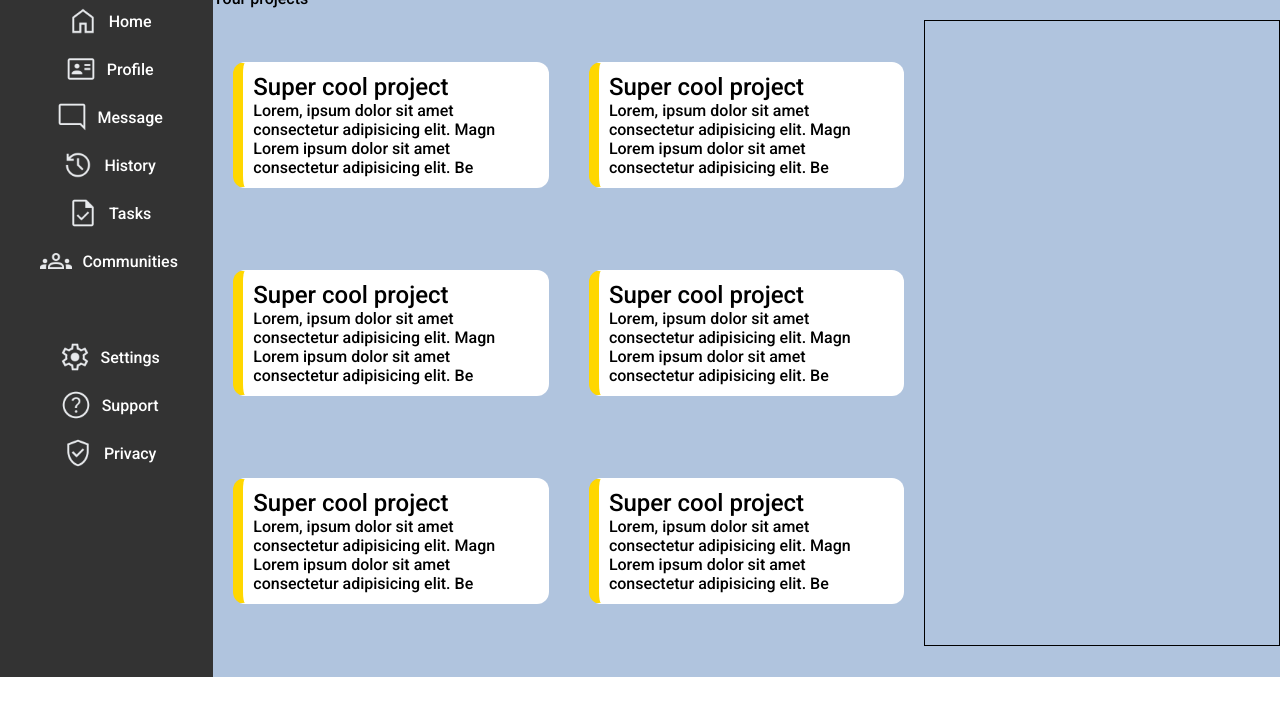
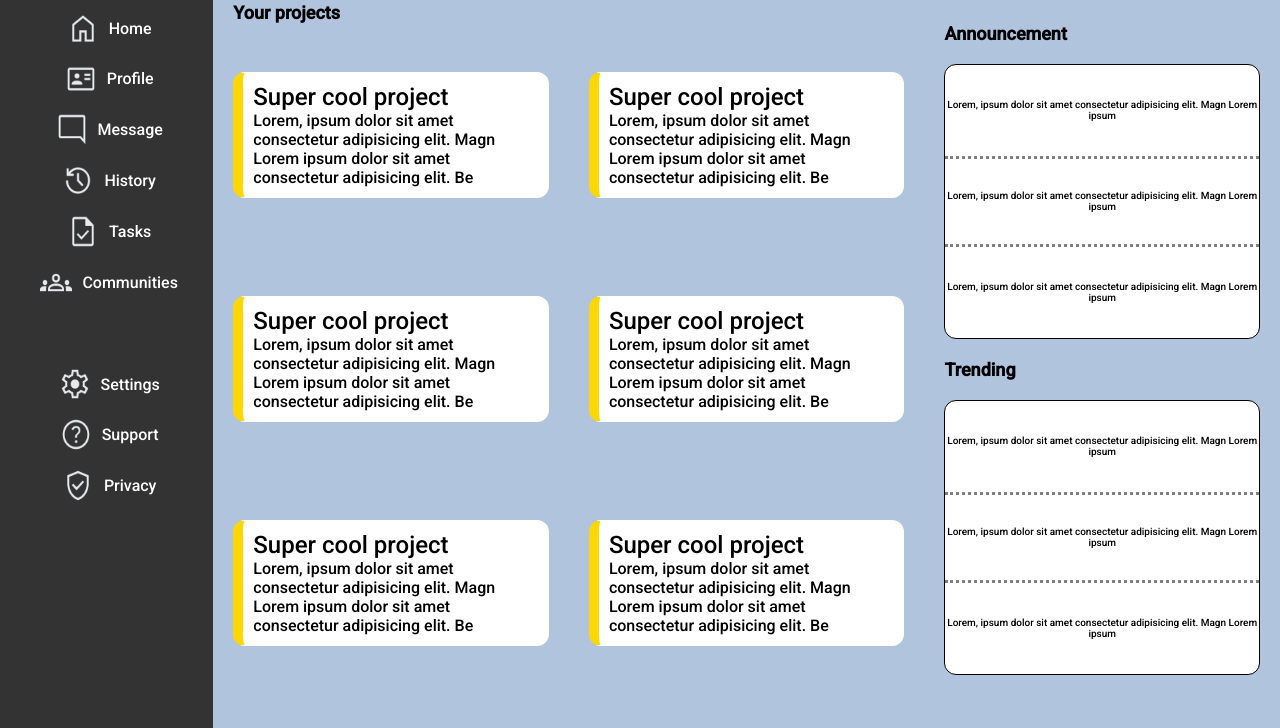
Before and after one commit to Kush-Singh-26/dashboard, a plain HTML site: page index.html in a window 1280 px wide. Shown: the part 131-859 px from the top of the page. Before the commit the page ends 808 px from the top, so only its background shows below. Drawn offline with Linux system fonts and the light colour scheme.

Commit message:
completed the project dashboard

```diff
--- a/index.html
+++ b/index.html
@@ -163,11 +163,33 @@
         </div>
         <div class="main-side">
             <div class="announcement">
-
+                <div class="main-title">Announcement</div>
+                <div class="grid-announcement">
+                    <div class="announcement-content">
+                        Lorem, ipsum dolor sit amet consectetur adipisicing elit. Magn Lorem ipsum
+                    </div>
+                    <div class="announcement-content" id="announcement-2">
+                        Lorem, ipsum dolor sit amet consectetur adipisicing elit. Magn Lorem ipsum
+                    </div>
+                    <div class="announcement-content">
+                        Lorem, ipsum dolor sit amet consectetur adipisicing elit. Magn Lorem ipsum
+                    </div>
+                </div>
             </div>
 
             <div class="trending">
-
+                <div class="main-title">Trending</div>
+                <div class="grid-trending">
+                    <div class="trending-content">
+                        Lorem, ipsum dolor sit amet consectetur adipisicing elit. Magn Lorem ipsum
+                    </div>
+                    <div class="trending-content" id="trending-2">
+                        Lorem, ipsum dolor sit amet consectetur adipisicing elit. Magn Lorem ipsum
+                    </div>
+                    <div class="trending-content">
+                        Lorem, ipsum dolor sit amet consectetur adipisicing elit. Magn Lorem ipsum
+                    </div>
+                </div>
             </div>
         </div>
     </main>
--- a/style.css
+++ b/style.css
@@ -162,6 +162,7 @@ main {
 
 .main-top{
     grid-column: 1 / 3;
+    align-self: flex-end;
 }
 
 .box-container{
@@ -190,6 +191,37 @@ main {
 .main-side{
     display: grid;
     grid-template-rows: 1fr 1fr;
-    border: solid 1px black;
 
 }
+
+.main-title{
+    font-weight: bold;
+    font-size: large;
+    margin-left: 20px;
+}
+.announcement, .trending{
+    display: grid;
+    grid-template-rows: 1fr 15fr;
+}
+
+.grid-announcement, .grid-trending{
+    display: grid;
+    grid-template-rows: repeat(3, 1fr);
+    border:  1px solid black ;
+    border-radius: 12px;
+    background-color: white;
+    margin: 20px;
+}
+
+.announcement-content, .trending-content{
+    font-size: 10px;
+    text-align: center;
+    display: flex;
+    justify-content: center;
+    align-items: center;
+}
+
+#announcement-2, #trending-2{
+    border-top: 3px grey dotted;
+    border-bottom: 3px gray dotted;
+}
```
